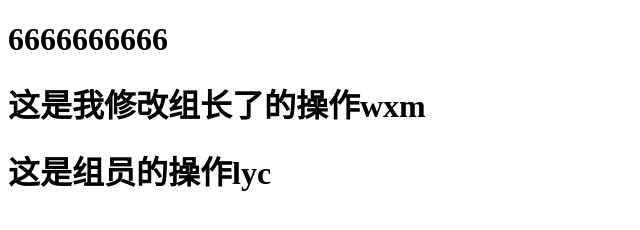
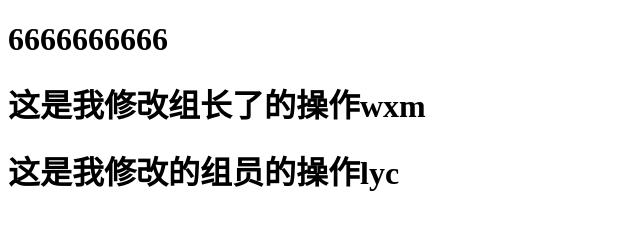
Before and after one commit to wifeisright/team4, a plain HTML site: page index.html in a window 1280 px wide. Shown: the whole page, without its empty margins (0-640 px from the left). Drawn offline with Linux system fonts and the light colour scheme.

Commit message:
这个王兴梦的第二次操作121

```diff
--- a/index.html
+++ b/index.html
@@ -7,6 +7,6 @@
 <body>
 <h1>6666666666</h1>
 <h1>这是我修改组长了的操作wxm</h1>
-<h1>这是组员的操作lyc</h1>
+<h1>这是我修改的组员的操作lyc</h1>
 </body>
 </html>
```
